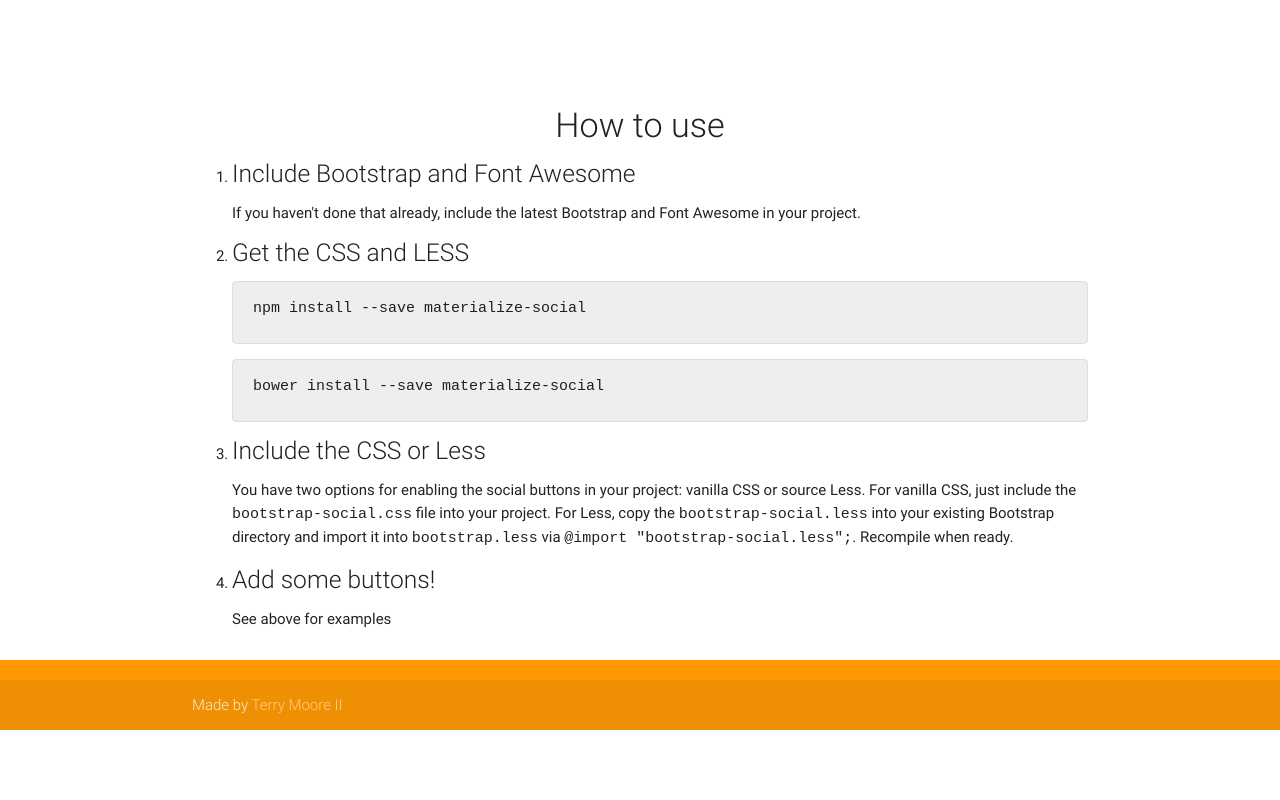
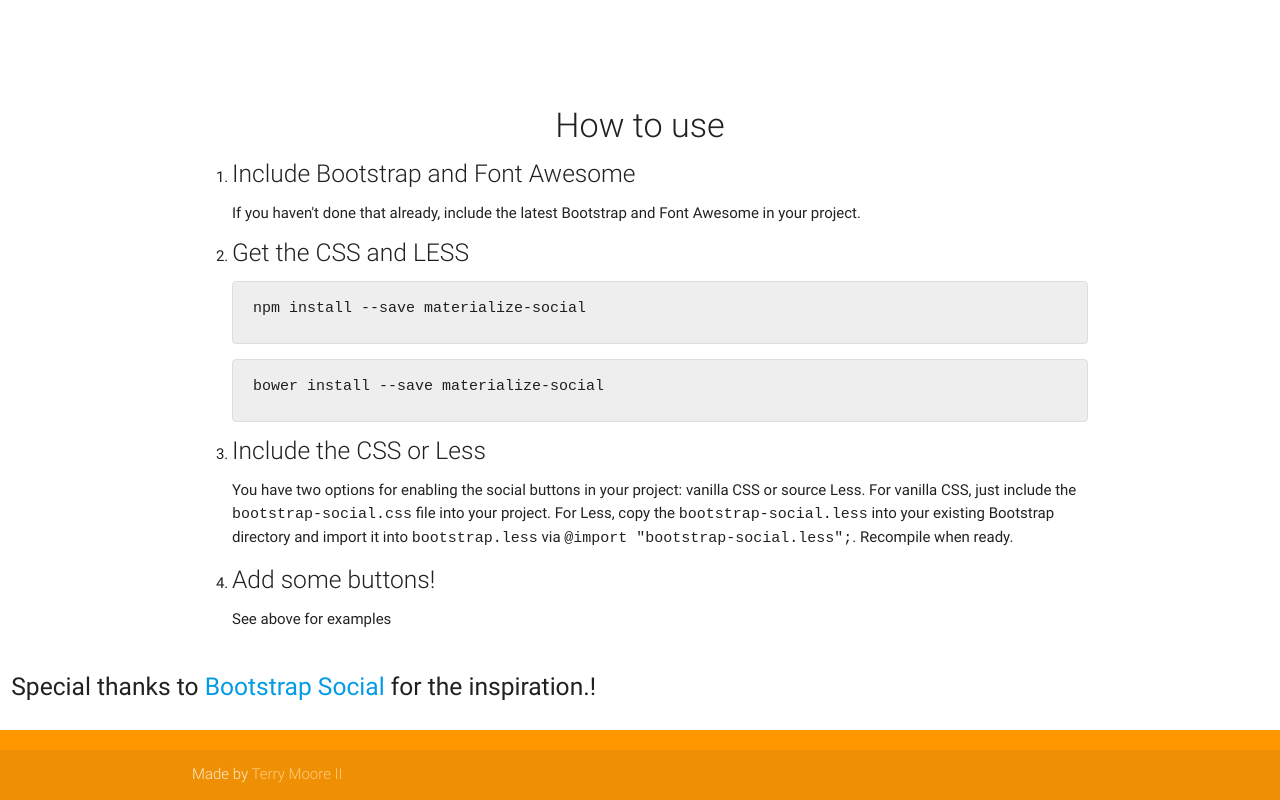
Before and after one commit to TerryMooreII/materialize-social, a website: page index.html in a window 1280 px wide. Shown: the part 2867-3667 px from the top of the page. Before the commit the page ends 3597 px from the top, so only its background shows below. Drawn offline with nearby package versions, Linux system fonts and the light colour scheme.

Commit message:
Update site

```diff
--- a/index.html
+++ b/index.html
@@ -215,6 +215,14 @@
         </div>
     </div>
 
+    <div class="row">
+      <div class="col s12">
+        <h5>
+        Special thanks to <a href="http://lipis.github.io/bootstrap-social/">Bootstrap Social</a> for the inspiration.!
+        </h5>
+      </div>
+    </div>
+
     <footer class="page-footer orange">
         <div class="footer-copyright">
             <div class="container">
```
